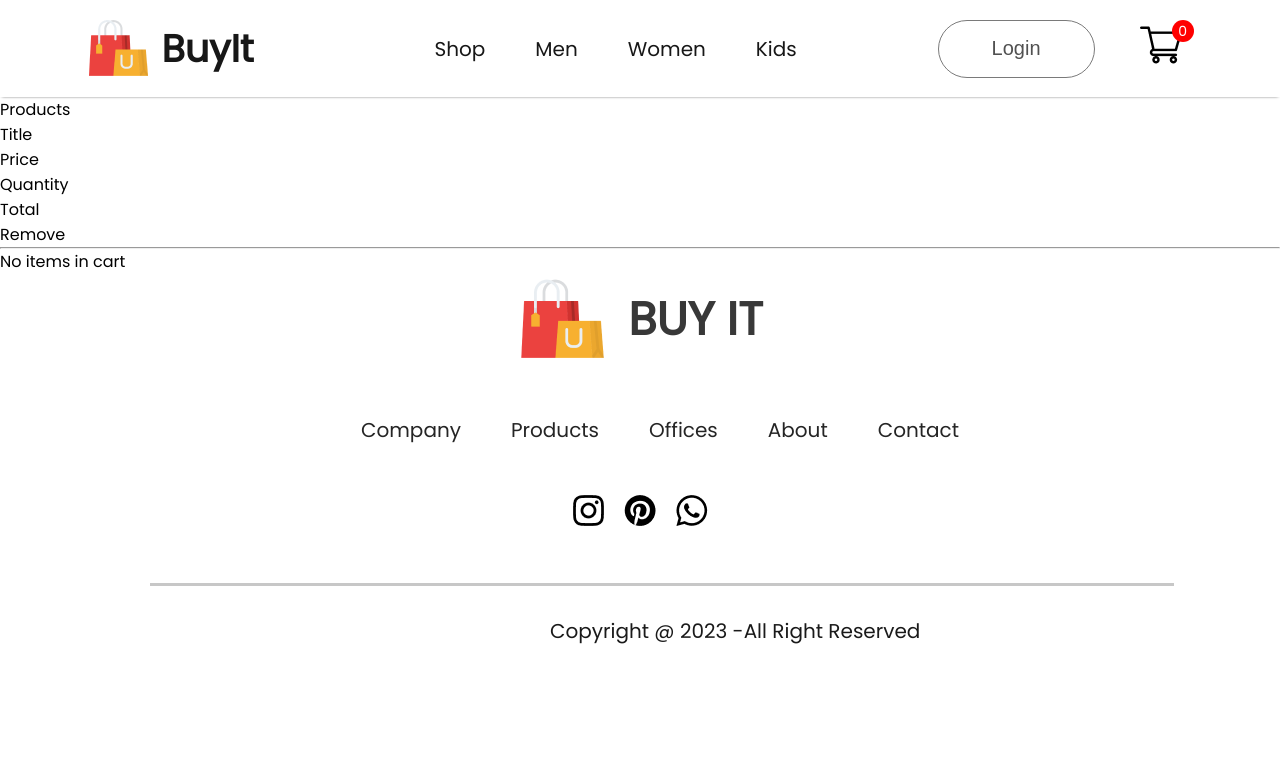
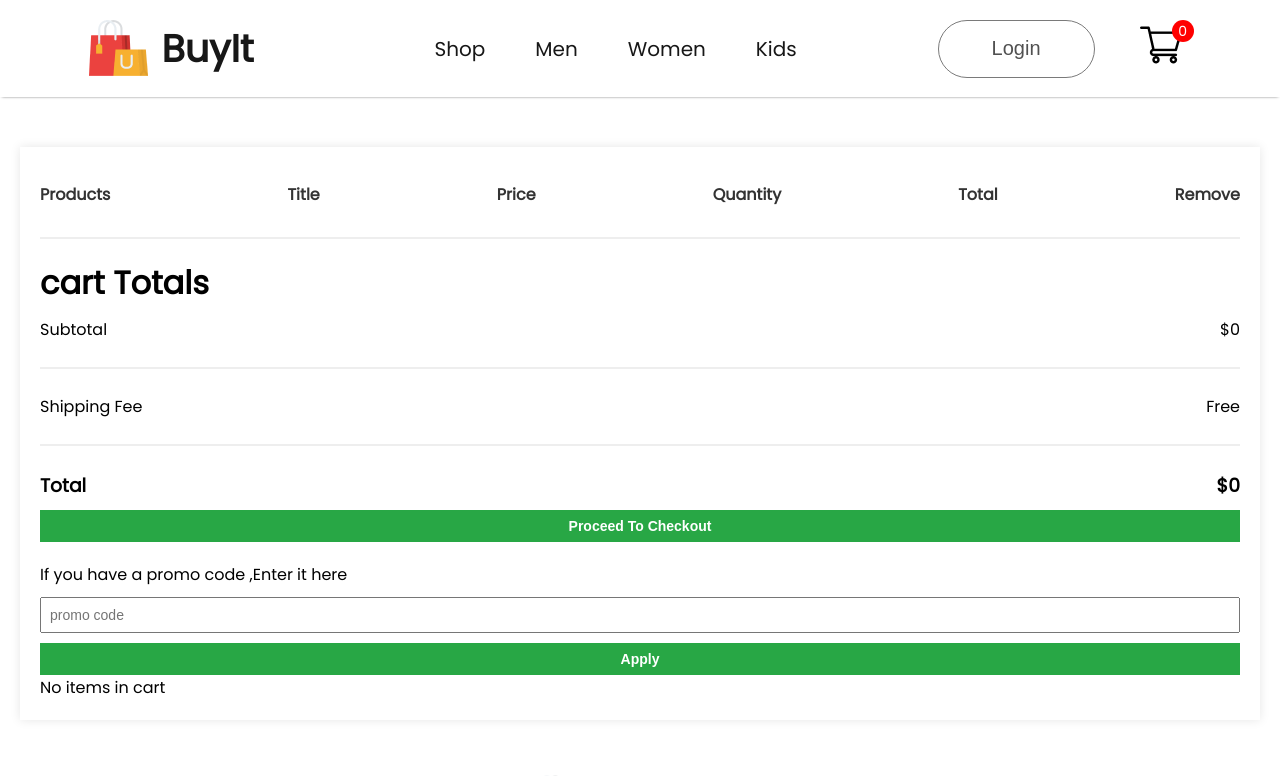
Before and after one commit to Ajay-v44/BuyIt, a React (Create React App) app in the folder frontend/: page /cart in a window 1280 px wide. Shown: the top 776 px of the page. Built offline with nearby package versions, Linux system fonts and the light colour scheme.

Commit message:
cart styled and completed

```diff
--- a/frontend/src/components/CartItems/CartItem.css
+++ b/frontend/src/components/CartItems/CartItem.css
@@ -0,0 +1,114 @@
+
+.CartItems {
+    margin: 50px auto;
+    max-width: 1200px;
+    padding: 20px;
+    background-color: #fff;
+    box-shadow: 0 0 10px rgba(0, 0, 0, 0.1);
+}
+
+.cartitems-format-main {
+    display: flex;
+    justify-content: space-between;
+    align-items: center;
+    padding: 15px 0;
+    color: #333;
+    font-size: 16px;
+    font-weight: bold;
+}
+
+hr {
+    border: none;
+    border-top: 2px solid #eee;
+    margin: 15px 0;
+}
+
+.cartitems-format {
+    display: flex;
+    align-items: center;
+    gap: 15px;
+}
+
+.cartitems-format img {
+    max-width: 60px;
+    height: auto;
+}
+
+.cartitems-quantity {
+    width: 40px;
+    height: 30px;
+    border: 2px solid #ddd;
+    background-color: #fff;
+    font-size: 14px;
+    text-align: center;
+}
+
+.cartitems-quantity:hover {
+    border-color: #555;
+}
+
+.carticon-product-icon {
+    cursor: pointer;
+}
+
+
+.cartitems-down {
+    display: flex;
+    flex-direction: column;
+    gap: 10px;
+    margin-top: 20px;
+}
+
+.cartitems-total {
+    display: flex;
+    justify-content: space-between;
+    align-items: center;
+}
+
+.cartitems-total-item,
+.cartitems-total-items,
+.cartitems-tottal-item {
+    display: flex;
+    justify-content: space-between;
+    align-items: center;
+}
+
+button {
+    padding: 10px;
+    background-color: #007bff;
+    color: #fff;
+    border: none;
+    cursor: pointer;
+    font-size: 16px;
+    font-weight: bold;
+}
+
+button:hover {
+    background-color: #0056b3;
+}
+
+
+.cartitems-promocode {
+    display: flex;
+    flex-direction: column;
+    gap: 10px;
+    margin-top: 20px;
+}
+
+input[type="text"] {
+    padding: 8px;
+    font-size: 14px;
+}
+
+button {
+    padding: 8px;
+    background-color: #28a745;
+    color: #fff;
+    border: none;
+    cursor: pointer;
+    font-size: 14px;
+}
+
+button:hover {
+    background-color: #218838;
+}
--- a/frontend/src/components/CartItems/CartItems.jsx
+++ b/frontend/src/components/CartItems/CartItems.jsx
@@ -10,16 +10,21 @@ const CartItems = () => {
   return (
     <div className="CartItems">
       <div className="cartitems-format-main">
+
         <p>Products</p>
-        <p>Title</p> <p>Price</p> <p>Quantity</p> <p>Total</p>
+        <p>Title</p>
+        <p>Price</p>
+        <p>Quantity</p>
+        <p>Total</p>
         <p>Remove</p>
+
       </div>
       <hr />
       {all_product.map((e) => {
         if (cartitem[e.id] > 0) {
           return (
             <div key={e.id}>
-              <div className="cartitems-format">
+              <div className="cartitems-format cartitems-format-main">
                 <img src={e.image} alt="" className="carticon-product" />
                 <p>{e.name}</p>
                 <p>${e.new_price}</p>
@@ -34,11 +39,44 @@ const CartItems = () => {
                   }}
                 />
               </div>
+              <hr />
             </div>
           );
         }
-        return null; // Returning null for items where quantity is not greater than 0
+        return null;
+
       })}
+      <div className="cartitems-down">
+            <div className="cartitems-total">
+                <h1>cart Totals</h1>
+
+            </div>
+            <div className="cartitems-total-item">
+                <p>
+                   Subtotal
+                </p>
+                <p>${0}</p>
+            </div>
+            <hr />
+            <div className="cartitems-total-items">
+                <p>Shipping Fee</p>
+                <p>Free</p>
+            </div>
+            <hr />
+            <div className="cartitems-tottal-item">
+                <h3>
+                    Total
+                </h3>
+                <h3>${0}</h3>
+            </div>
+            <button>Proceed To Checkout</button>
+        </div>
+        <div className="cartitems-promocode">
+            <p>If you have  a promo code ,Enter it here</p>
+            <input type="text" placeholder="promo code" />
+            <button>Apply</button>
+
+        </div>
       {all_product.length > 0 && cartitem.filter((count) => count > 0).length === 0 && (
         <p>No items in cart</p>
       )}
```
